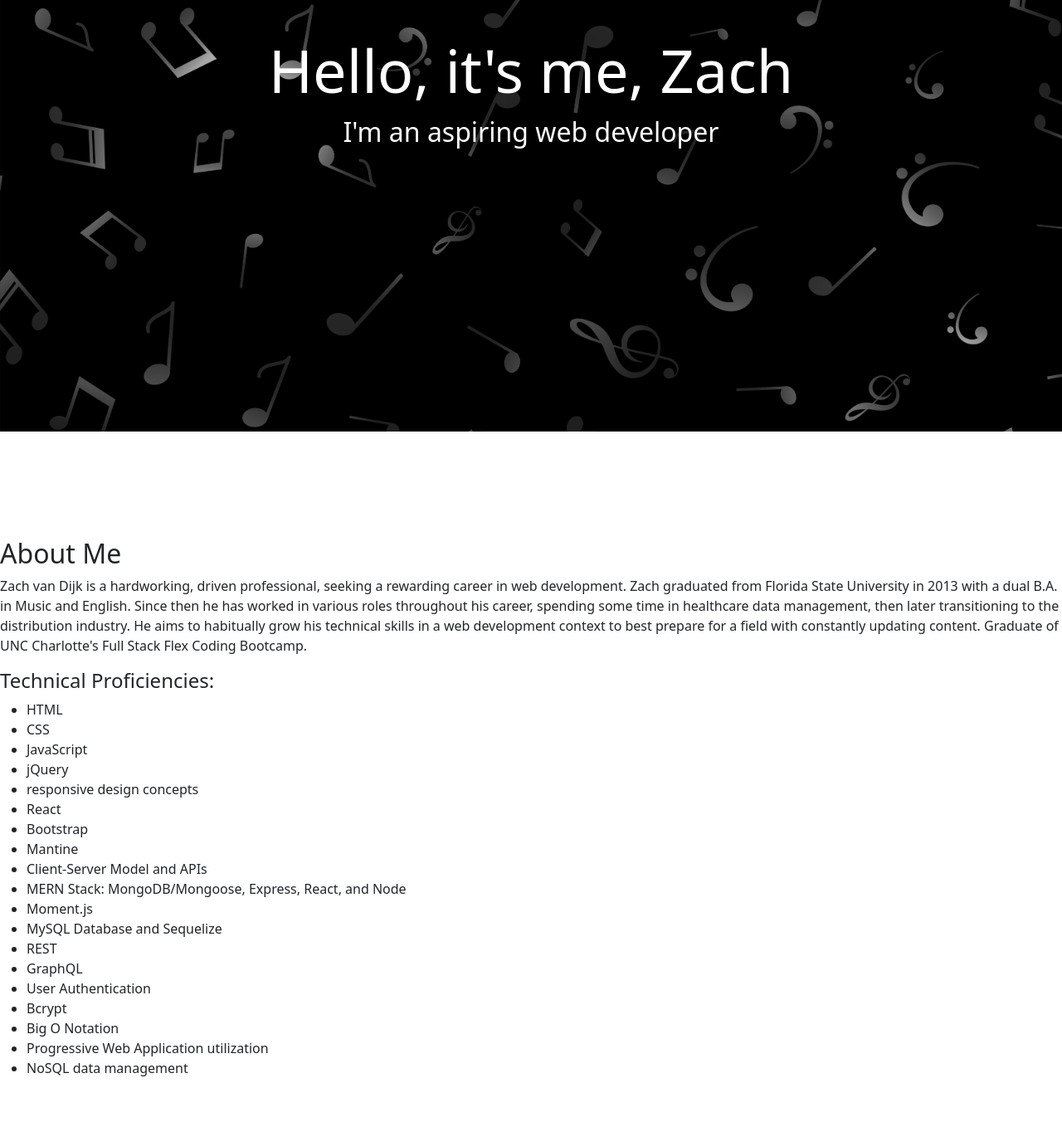
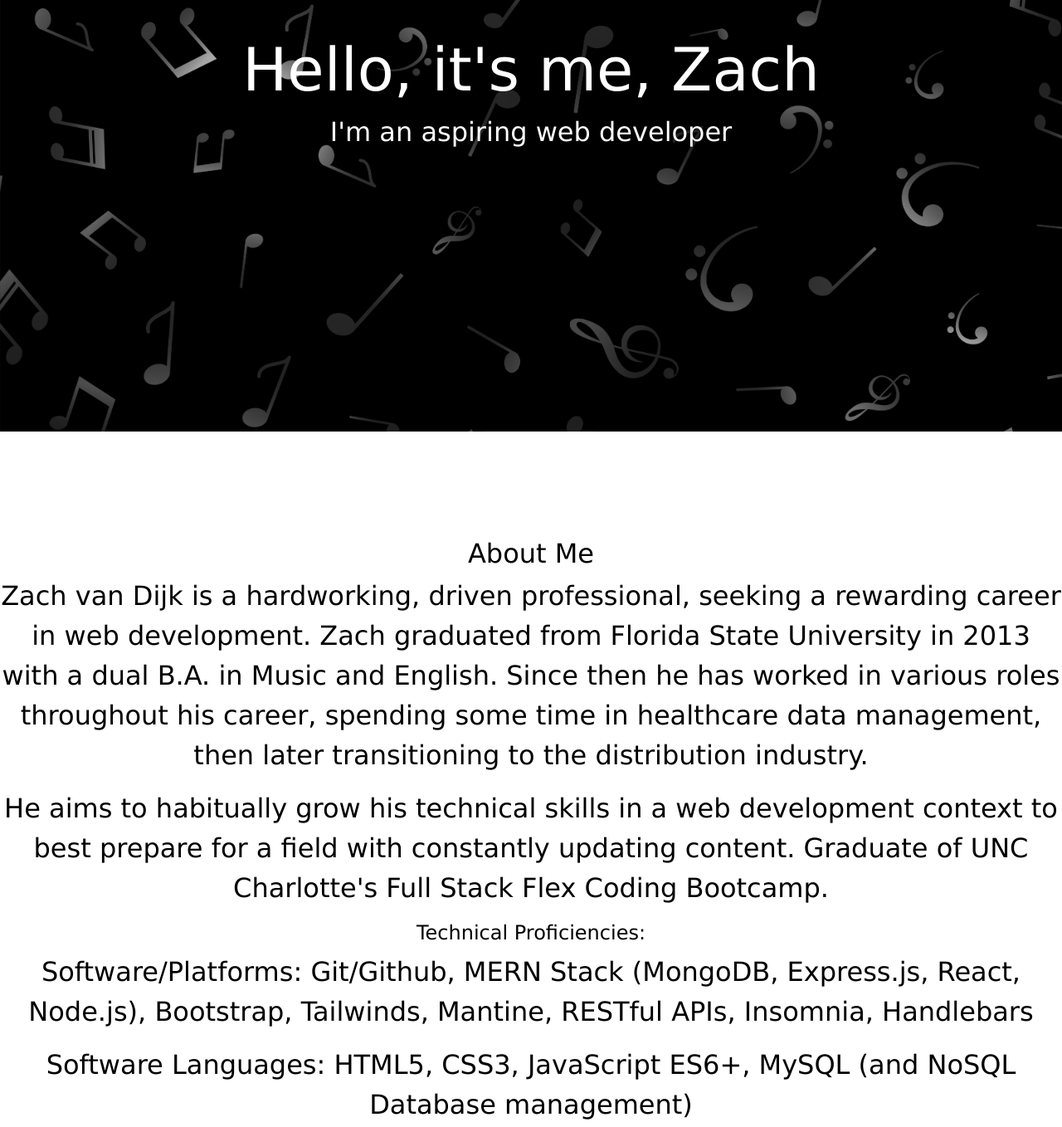
Before and after one commit to Zachattack221/portfolio, a website: page index.html in a window 1280 px wide. Shown: the part 280-1638 px from the top of the page at 83% size. Drawn offline with nearby package versions, Linux system fonts and the light colour scheme.

Commit message:
updates to links and styling. Removed form in contact section for content links

```diff
--- a/index.html
+++ b/index.html
@@ -37,7 +37,7 @@
             <a class="nav-link" href="#projects">Projects</a>
           </li>
           <li class="nav-item">
-            <a href="https://docs.google.com/document/d/1LsOZH-E05oR4aRa5hc93zLmJ8iNOKtEQpXd3K6VGCTI/edit?usp=sharing"
+            <a class="nav-link" href="https://docs.google.com/document/d/1LsOZH-E05oR4aRa5hc93zLmJ8iNOKtEQpXd3K6VGCTI/edit?usp=sharing"
               target="_blank">Resume</a>
           </li>
           <li class="nav-item">
@@ -54,8 +54,8 @@
       <div class="container-fluid">
         <div class="row">
           <div class="col-lg-12 col-md-12 col-sm-12 col-xs-12 hero-text">
-            <h2 class="hero_title">Hello, it's me, Zach</h2>
-            <p class="hero_desc">I'm an aspiring web developer</p>
+            <h2 class="hero-title">Hello, it's me, Zach</h2>
+            <p class="hero-desc">I'm an aspiring web developer</p>
           </div>
         </div>
       </div>
@@ -63,47 +63,32 @@
 
     <section id="about">
       <h2>About Me</h2>
-      <p>Zach van Dijk is a hardworking, driven professional, seeking a rewarding career in web development.
+      <p class="fs-2">Zach van Dijk is a hardworking, driven professional, seeking a rewarding career in web development.
         Zach
         graduated from Florida State University in 2013 with a dual B.A. in Music and English. Since then he
         has
         worked in various roles throughout his career, spending some time in healthcare data management,
         then
-        later transitioning to the distribution industry. He aims to habitually grow his technical skills in
+        later transitioning to the distribution industry.
+        </p>
+        <p class="fs-2">
+        He aims to habitually grow his technical skills in
         a
         web development context to best prepare for a field with constantly updating content. Graduate of UNC
         Charlotte's Full Stack Flex Coding Bootcamp.</p>
-      <div>
+
         <!-- TODO: Consider reorganizing into a card format, or grouped by concept tech/languages/etc. Font Awesome icons on card with simple titles -->
         <h4>Technical Proficiencies:</h4>
-        <ul>
-          <li>HTML</li>
-          <li>CSS</li>
-          <li>JavaScript</li>
-          <li>jQuery</li>
-          <li>responsive design concepts</li>
-          <li>React</li>
-          <li>Bootstrap</li>
-          <li>Mantine</li>
-          <li>Client-Server Model and APIs</li>
-          <li>MERN Stack: MongoDB/Mongoose, Express, React, and Node</li>
-          <li>Moment.js</li>
-          <li>MySQL Database and Sequelize</li>
-          <li>REST</li>
-          <li>GraphQL</li>
-          <li>User Authentication</li>
-          <li>Bcrypt</li>
-          <li>Big O Notation</li>
-          <li>Progressive Web Application utilization</li>
-          <li>NoSQL data management</li>
-        </ul>
-      </div>
+        <p class="fs-2">Software/Platforms: Git/Github, MERN Stack (MongoDB, Express.js, React, Node.js), Bootstrap, Tailwinds, Mantine, RESTful APIs, Insomnia, Handlebars </p>
+         <p class="fs-2"> Software Languages: HTML5, CSS3, JavaScript ES6+, MySQL (and NoSQL Database management)
+          </p>
     </section>
 
     <!-- projects section-->
+
     <!-- TODO: Standardize card image sizes -->
     <section id="projects">
-      <div class="container mt-3">
+      <div class="container mt-1">
         <h1 class="text-center">Projects</h1>
         <div class="row">
           <div class="col-lg-4 mt-4">
@@ -154,7 +139,7 @@
           </div>
         </div>
         <br>
-        <div class="row">
+        <!-- <div class="row">
           <div class="col-lg-4 mt-4">
             <div class="card projectsContent">
               <img class="card-img-top" src="images/projectsImage4.jpg" alt="Card image" style="width:100%">
@@ -193,27 +178,7 @@
               </div>
             </div>
           </div>
-        </div>
-    </section>
-
-    <!-- contact section-->
-    <section id="contact">
-      <div class="container mt-3 contactContent">
-        <h1 class="text-center">Contact Me</h1>
-        <div class="col-lg-6">
-          <!--TODO: Add Email JS for contact form button submit, target my email -->
-          <form>
-            <input type="text" class="form-control form-control-lg" placeholder="Name">
-            <input type="email" class="form-control mt-3" placeholder="Email">
-            <input type="text" class="form-control mt-3" placeholder="Subject">
-            <div class="mb-3 mt-3">
-              <textarea class="form-control" rows="5" id="comment" name="text"
-                placeholder="Project Details or Job Description"></textarea>
-            </div>
-          </form>
-          <button type="button" class="btn btn-success mt-3">Contact Me</button>
-        </div>
-      </div>
+        </div> -->
     </section>
 
   </main>
@@ -226,8 +191,10 @@
 <!-- footer section-->
 <footer id="footer">
   <div class="container-fluid">
+    <h2 class="text-center">Let's Connect!</h2>
+    <a href="mailto:zsvd09@gmail.com" target="_blank">zsvd09@gmail.com</a>
+    <div class="social-icons mt-4">
     <!-- LinkedIn & Github icons -->
-    <div class="social-icons mt-4">
       <a href="https://www.linkedin.com/in/zachary-van-dijk-787a9847/" target="_blank"><i
           class="fab fa-linkedin"></i></a>
       <a href="https://github.com/Zachattack221/" target="_blank"><i class="fab fa-brands fa-github"></i></a>
--- a/style.css
+++ b/style.css
@@ -1,7 +1,15 @@
+*{
+  font-family:Verdana, Geneva, Tahoma, sans-serif
+}
 
 .navbarScroll.navbarDark {
   background-color: black;
 }
+.nav-link {
+  color: white;
+  /* text-decoration: none; */
+}
+
 /* hero background image */
 .bgimage {
   height:100vh;
@@ -10,10 +18,10 @@
   position:relative;
 }
 /*hero image text*/
-.hero_title {
+.hero-title {
   font-size: 4.5rem;
 }
-.hero_desc {
+.hero-desc {
   font-size: 2rem;
 }
 .hero-text {
@@ -23,6 +31,10 @@
   left: 50%;
   transform: translate(-50%, -50%);
   color: white;
+}
+#about {
+  text-align: center;
+  color: black;
 }
 
 /* icon styling */
@@ -41,6 +53,7 @@
 #footer {
   background-color: #808080;
   text-align: center;
+  padding-bottom: 4rem;
 }
 
 /* general spacing for all sections */
@@ -48,6 +61,3 @@
   margin-top: 4rem;
   padding-top: 4rem;
 }
-#contact {
-  padding-bottom: 4rem;
-}
```
